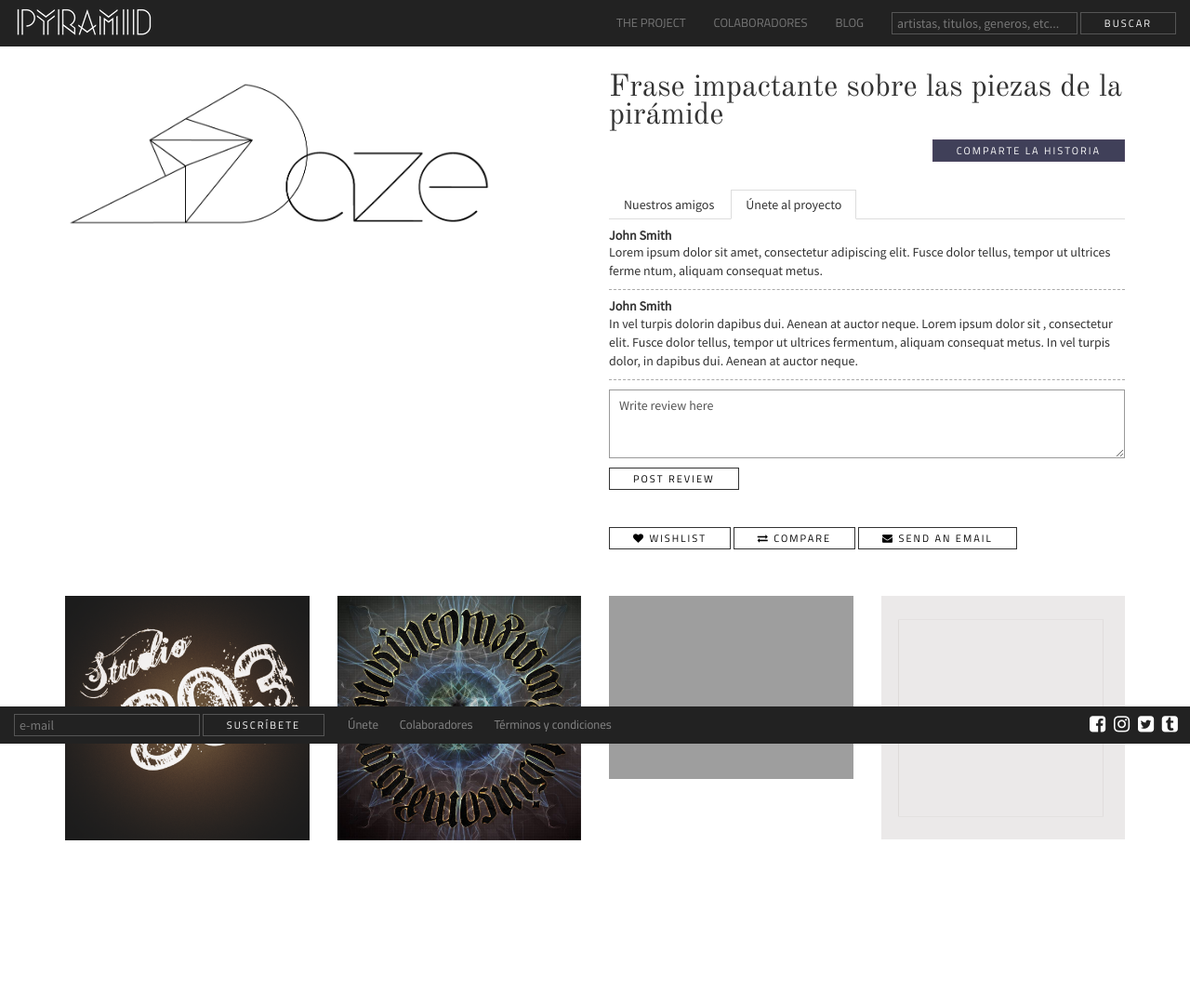
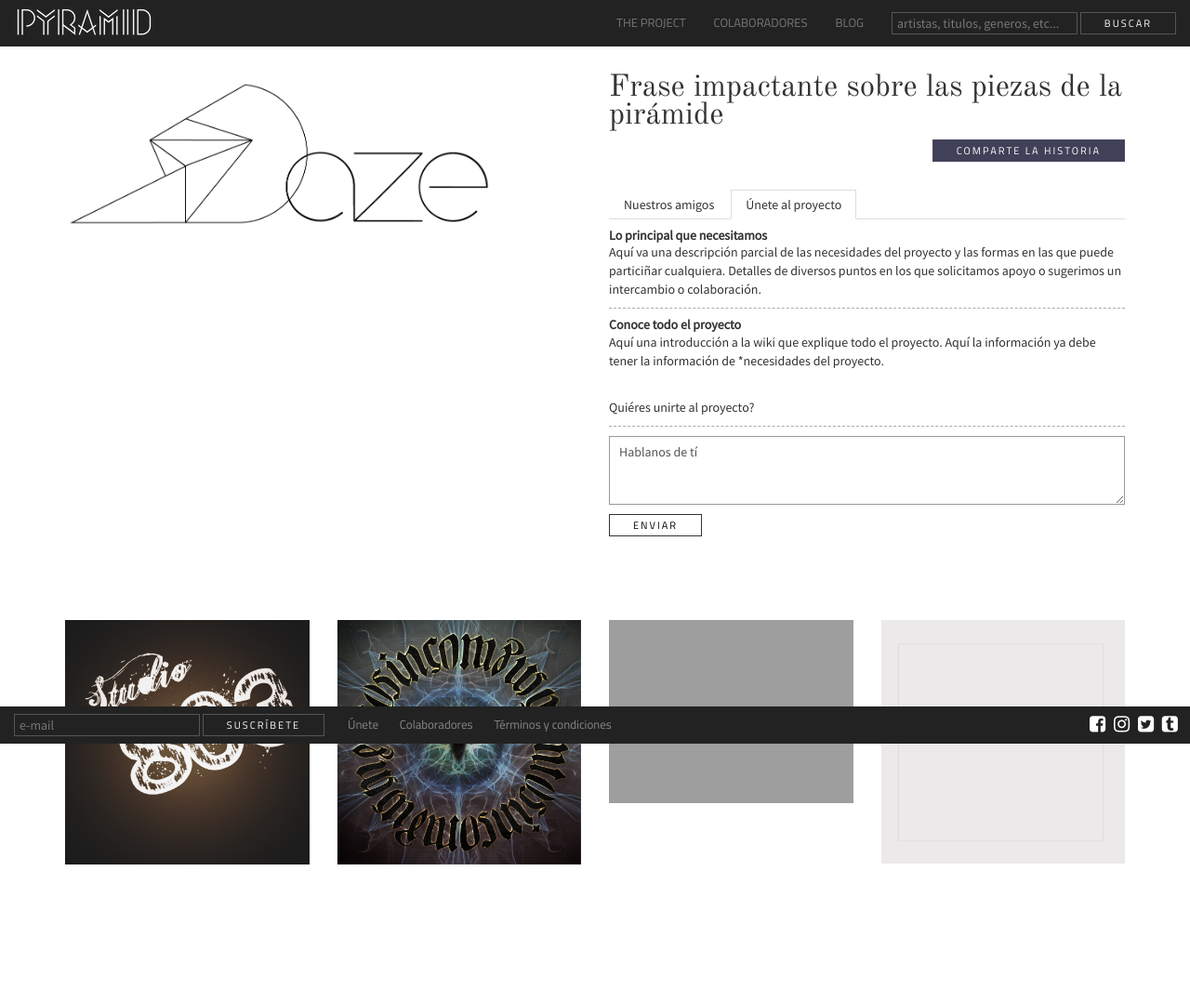
Before and after one commit to guiberraMX/BuildingThePyramid, a PHP site: page /product.php in a window 1280 px wide, after a click on "Únete al proyecto". Shown: the whole page at 93% size. Before the commit the page ends 904 px from the top, so only its background shows below. Run offline with PHP 8.4, Linux system fonts and the light colour scheme; some libraries are stand-ins or nearby versions; grey boxes are pictures that could not be loaded.

Commit message:
nav
blog

```diff
--- a/header.php
+++ b/header.php
@@ -69,7 +69,7 @@
       <ul class="nav navbar-nav">
         <li><a href="lookbook.php">The Project</a></li>
         <li><a href="product.php">Colaboradores</a></li>
-        <li><a href="checkout.php">Blog</a></li>
+        <li><a href="http://blog.pyramidproject.mx/">Blog</a></li>
       </ul>
 
       <form class="navbar-form navbar-left searchbar" role="search">
--- a/product.php
+++ b/product.php
@@ -45,28 +45,36 @@
 				<div class="tab-pane" id="review">
 
 					<div class="reviews">
-					<h5>John Smith</h5>
-					<p>Lorem ipsum dolor sit amet, consectetur adipiscing elit. Fusce dolor tellus, tempor ut ultrices ferme ntum, aliquam consequat metus.</p>
+					<h5>Lo principal que necesitamos</h5>
+					<p>Aquí va una descripción parcial de las necesidades del proyecto y las formas en las que puede particiñar cualquiera.
+                                   Detalles de diversos puntos en los que solicitamos apoyo o sugerimos un intercambio o colaboración.</p>
 					</div>
 
 					<div class="reviews">
-					<h5>John Smith</h5>
-					<p>In vel turpis dolorin dapibus dui. Aenean at auctor neque. Lorem ipsum dolor sit , consectetur elit. Fusce dolor tellus, tempor ut ultrices fermentum, aliquam consequat metus. In vel turpis dolor, in dapibus dui. Aenean at auctor neque. </p>
+					<h5>Conoce todo el proyecto</h5>
+					<p>Aquí una introducción a la wiki que explique todo el proyecto. Aquí la información ya debe tener la información de *necesidades del proyecto.</p>
+                                   <br>
+                                   <p>Quiéres unirte al proyecto?</p>
 					</div>
 
-				<textarea class="form-control" rows="3" >Write review here</textarea>
-				<a href="#" class="btn btn-primary">Post Review</a>
+				<textarea class="form-control" rows="3" >Hablanos de tí</textarea>
+				<a href="#" class="btn btn-primary">Enviar</a>
 				</div>
 				</div>
 			</div>
 
-
+<!-- Tab pa
 
 			<div class="clearfix">
 				<a href="#" class="btn btn-primary"><i class="fa fa-heart"></i> Wishlist</a>
 				<a href="#" class="btn btn-primary"><i class="fa fa-exchange"></i> Compare</a>
 				<a href="#" class="btn btn-primary"><i class="fa fa-envelope"></i> Send an Email</a>
 			</div>
+
+
+                     nes -->
+
+
 		</div>
 	</div>
 
```
